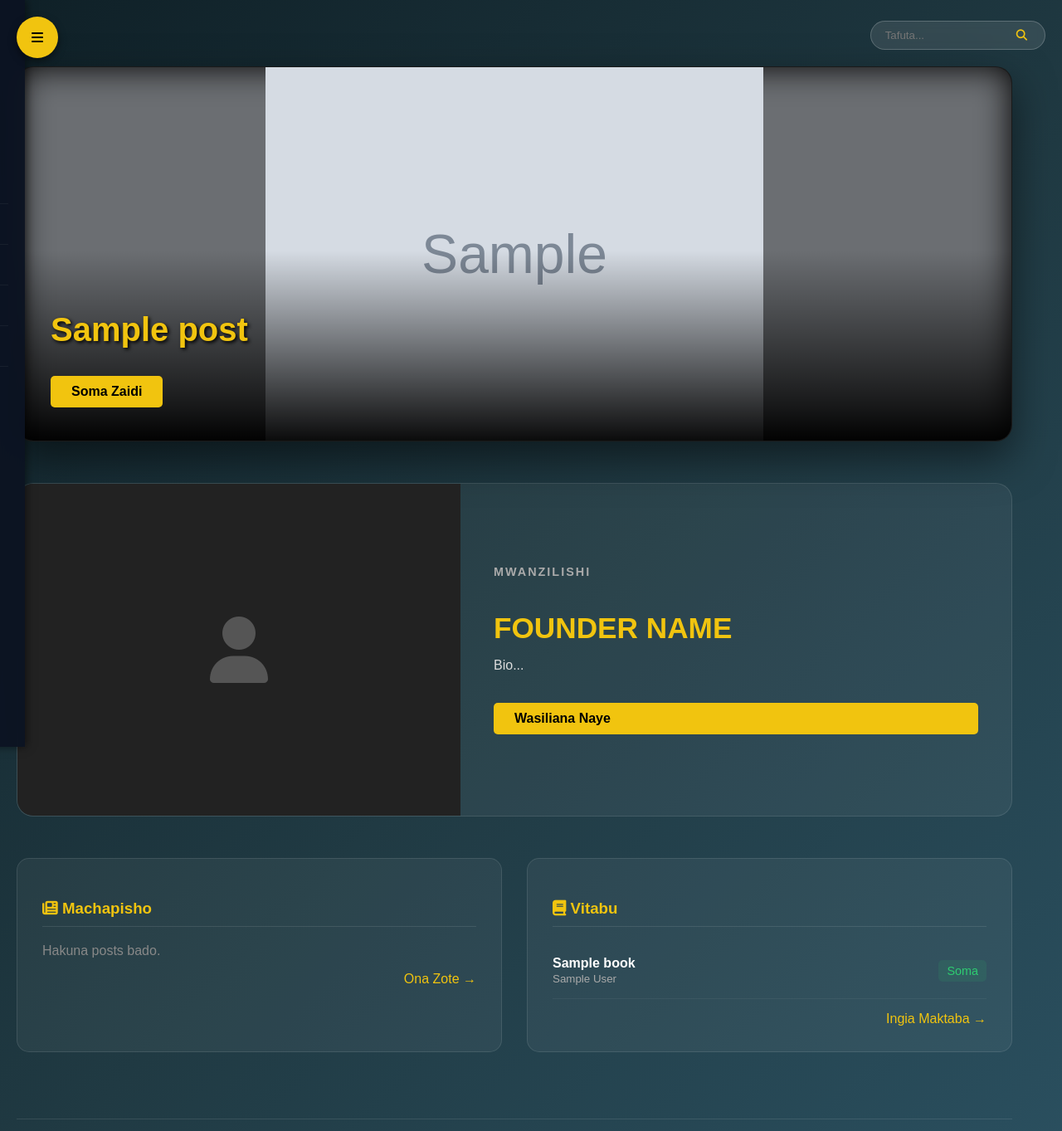
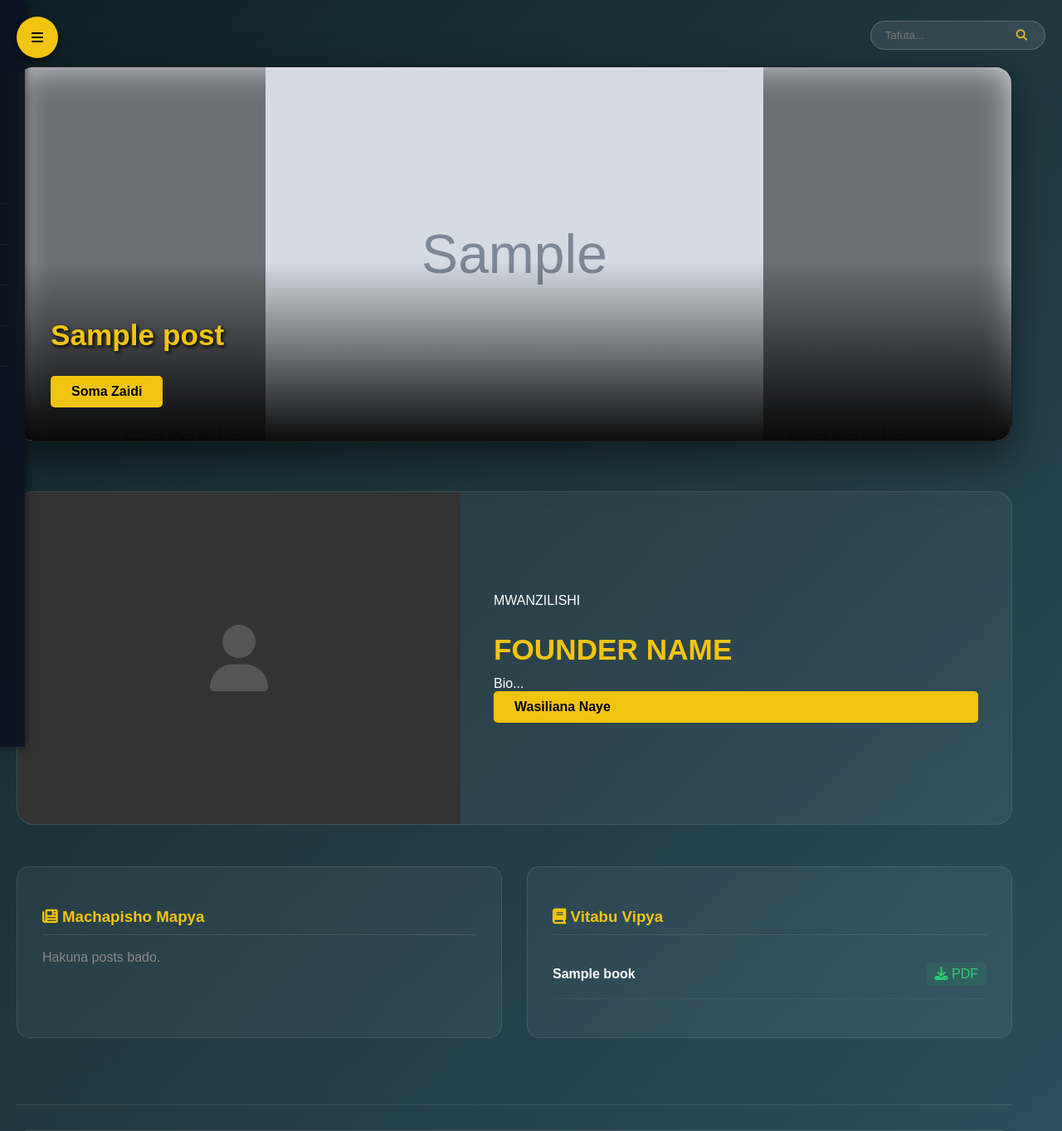
Before and after one commit to abdondismas0-hub/impactful-mind-web, a Flask app: page / in a window 1280 px wide. Shown: the top 1363 px of the page at 83% size. Run offline with Flask 3, Linux system fonts and the light colour scheme; data comes from the database, SQL or seed files in the repository; tables that the repository leaves empty hold one stand-in row (values such as "Sample post"); grey boxes marked "Sample" are stand-in pictures.

Commit message:
Refactor carousel and founder sections in index.html

```diff
--- a/templates/index.html
+++ b/templates/index.html
@@ -3,14 +3,15 @@
 {% block content %}
 
     <!-- 1. SLIDESHOW -->
-    <div class="carousel-container">
+    <div class="carousel-container" style="margin-bottom: 60px;">
         {% if carousel_posts %}
             {% for post in carousel_posts %}
-            <div class="carousel-item fade" style="display: {{ 'block' if loop.first else 'none' }};">
-                <div class="slide-bg" style="background-image: url('{{ post.image_file }}');"></div>
-                <img src="{{ post.image_file }}" class="slide-img-front" alt="{{ post.title }}">
+            <div class="carousel-item fade" style="display: {{ 'block' if loop.first else 'none' }}; background-image: url('{{ url_for('download_book', filename=post.image_file) }}');">
+                <div class="slide-bg" style="background-image: url('{{ url_for('download_book', filename=post.image_file) }}');"></div>
+                <img src="{{ url_for('download_book', filename=post.image_file) }}" class="slide-img-front" alt="{{ post.title }}">
+
                 <div class="carousel-caption">
-                    <h2 style="color: var(--accent); font-size: 2.5rem; text-shadow: 2px 2px 4px #000;">{{ post.title }}</h2>
+                    <h2 style="color: var(--accent); font-size: 2.2rem; text-shadow: 2px 2px 4px #000;">{{ post.title }}</h2>
                     <a href="{{ url_for('view_post', post_id=post.id) }}" class="btn">Soma Zaidi</a>
                 </div>
             </div>
@@ -25,83 +26,65 @@
         {% endif %}
     </div>
 
-    <!-- 2. FOUNDER SECTION (SQUARE) -->
+    <!-- 2. FOUNDER SECTION -->
     <section class="founder-card">
         <div class="founder-img-box">
             {% if about_info and about_info.founder_image %}
-                <img src="{{ about_info.founder_image }}" class="founder-img" alt="Founder">
+                <img src="{{ url_for('download_book', filename=about_info.founder_image) }}" class="founder-img" alt="Founder">
             {% else %}
-                <div style="width: 100%; height: 100%; display: flex; align-items: center; justify-content: center; background: #222;">
+                <div style="width: 100%; height: 100%; background: #333; display: flex; align-items: center; justify-content: center;">
                     <i class="fas fa-user fa-5x" style="color: #555;"></i>
                 </div>
             {% endif %}
         </div>
-
         <div class="founder-info">
-            <span style="color: #aaa; letter-spacing: 2px; font-weight: bold; font-size: 0.9rem; margin-bottom: 10px; display: block;">MWANZILISHI</span>
+            <span class="founder-title">MWANZILISHI</span>
             <h2>{{ about_info.founder_name if about_info else 'Jina la Founder' }}</h2>
-            <div style="color: #ddd; line-height: 1.8; margin-bottom: 30px;">
-                {{ about_info.founder_bio if about_info else 'Maelezo ya mwanzilishi yataonekana hapa...' }}
+            <div class="founder-bio">
+                {{ about_info.founder_bio if about_info else 'Maelezo...' }}
             </div>
             <a href="{{ url_for('contact') }}" class="btn">Wasiliana Naye</a>
         </div>
     </section>
 
-    <!-- 3. LATEST CONTENT (GRID SYSTEM) -->
-    <div class="content-grid">
+    <!-- 3. LATEST CONTENT -->
+    <div style="display: grid; grid-template-columns: repeat(auto-fit, minmax(300px, 1fr)); gap: 30px;">
 
         <!-- Latest Posts -->
         <div class="glass-panel">
             <h3 style="color: var(--accent); border-bottom: 1px solid rgba(255,255,255,0.1); padding-bottom: 10px;">
-                <i class="fas fa-newspaper"></i> Machapisho
+                <i class="fas fa-newspaper"></i> Machapisho Mapya
             </h3>
-            <div style="margin-top: 20px;">
+            <ul style="list-style: none; padding: 0;">
                 {% for post in posts %}
-                <div class="list-item">
-                    <div class="list-thumb">
-                        {% if post.image_file %}
-                        <img src="{{ post.image_file }}" alt="Post">
-                        {% endif %}
-                    </div>
-                    <div>
-                        <a href="{{ url_for('view_post', post_id=post.id) }}" style="color: white; font-weight: bold; text-decoration: none; font-size: 1rem;">{{ post.title }}</a>
-                        <br><small style="color: #aaa;">{{ post.date_posted.strftime('%d %b') }}</small>
-                    </div>
-                </div>
+                <li style="padding: 15px 0; border-bottom: 1px solid rgba(255,255,255,0.05);">
+                    <a href="{{ url_for('view_post', post_id=post.id) }}" style="color: white; font-weight: bold; text-decoration: none;">{{ post.title }}</a>
+                </li>
                 {% else %}
-                    <p style="color: #888;">Hakuna posts bado.</p>
+                    <li style="color: #888;">Hakuna posts bado.</li>
                 {% endfor %}
-            </div>
-            <div style="text-align: right; margin-top: 15px;">
-                <a href="{{ url_for('posts') }}" style="color: var(--accent); text-decoration: none;">Ona Zote &rarr;</a>
-            </div>
+            </ul>
         </div>
 
         <!-- Latest Books -->
         <div class="glass-panel">
             <h3 style="color: var(--accent); border-bottom: 1px solid rgba(255,255,255,0.1); padding-bottom: 10px;">
-                <i class="fas fa-book"></i> Vitabu
+                <i class="fas fa-book"></i> Vitabu Vipya
             </h3>
-            <div style="margin-top: 20px;">
+            <ul style="list-style: none; padding: 0;">
                 {% for book in books %}
-                <div class="list-item" style="justify-content: space-between;">
-                    <div>
-                        <span style="font-weight: bold; color: #fff; display: block;">{{ book.title }}</span>
-                        <small style="color: #aaa;">{{ book.author }}</small>
-                    </div>
-                    <a href="{{ url_for('read_book', book_id=book.id) }}" style="color: var(--success); background: rgba(46,204,113,0.1); padding: 5px 10px; border-radius: 5px; text-decoration: none; font-size: 0.9rem;">
-                        Soma
+                <li style="padding: 15px 0; border-bottom: 1px solid rgba(255,255,255,0.05); display: flex; justify-content: space-between; align-items: center;">
+                    <span style="font-weight: bold; color: #fff;">{{ book.title }}</span>
+                    <!-- DOWNLOAD LINK -->
+                    <a href="{{ url_for('download_book', filename=book.file_path) }}" target="_blank" download style="color: var(--success); text-decoration: none; background: rgba(46,204,113,0.1); padding: 5px 10px; border-radius: 5px;">
+                        <i class="fas fa-download"></i> PDF
                     </a>
-                </div>
+                </li>
                 {% else %}
-                    <p style="color: #888;">Hakuna vitabu bado.</p>
+                    <li style="color: #888;">Hakuna vitabu bado.</li>
                 {% endfor %}
-            </div>
-            <div style="text-align: right; margin-top: 15px;">
-                <a href="{{ url_for('library') }}" style="color: var(--accent); text-decoration: none;">Ingia Maktaba &rarr;</a>
-            </div>
+            </ul>
         </div>
-
     </div>
 
     <script>
@@ -112,7 +95,7 @@
                 for(let i=0; i<items.length; i++) items[i].style.display = "none";
                 slideIndex++;
                 if(slideIndex > items.length) slideIndex = 1;
-                items[slideIndex-1].style.display = "block";
+                items[slideIndex-1].style.display = "flex";
                 setTimeout(cycleSlides, 5000);
             }
         }
```
